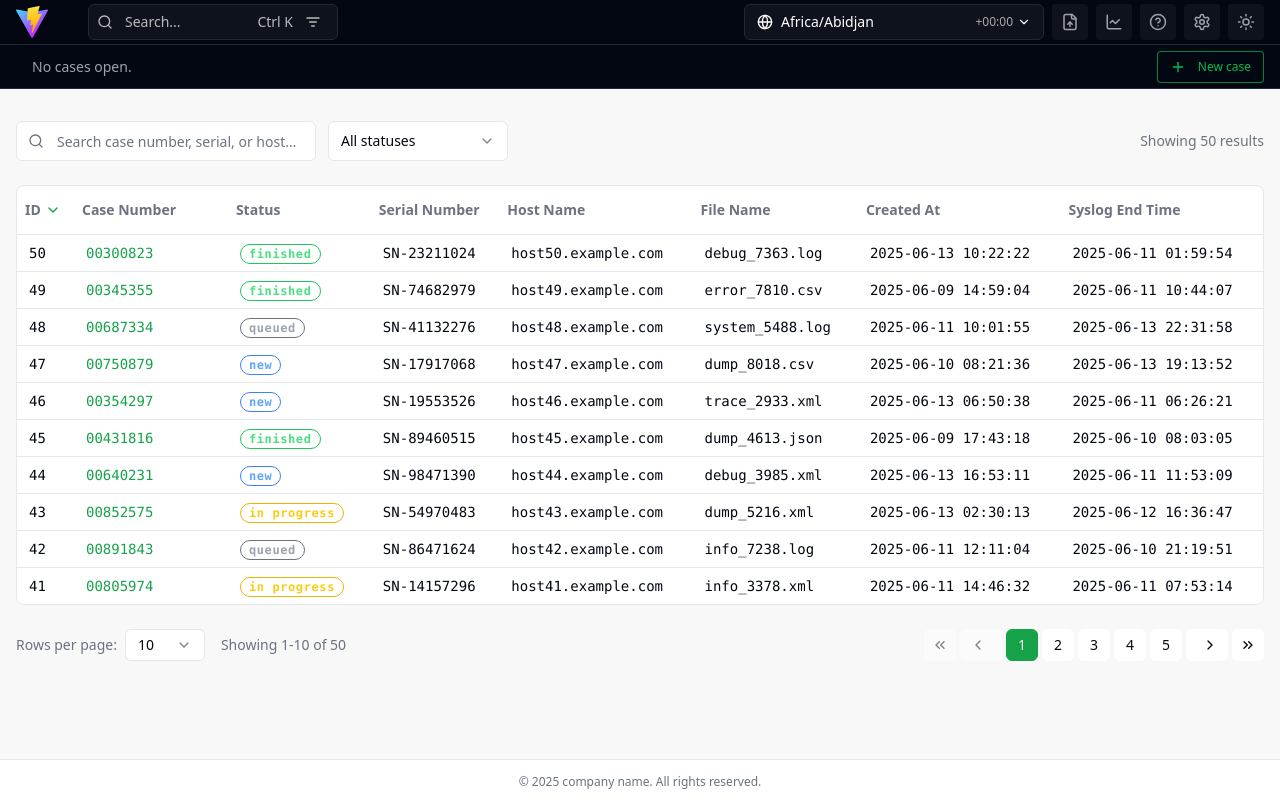
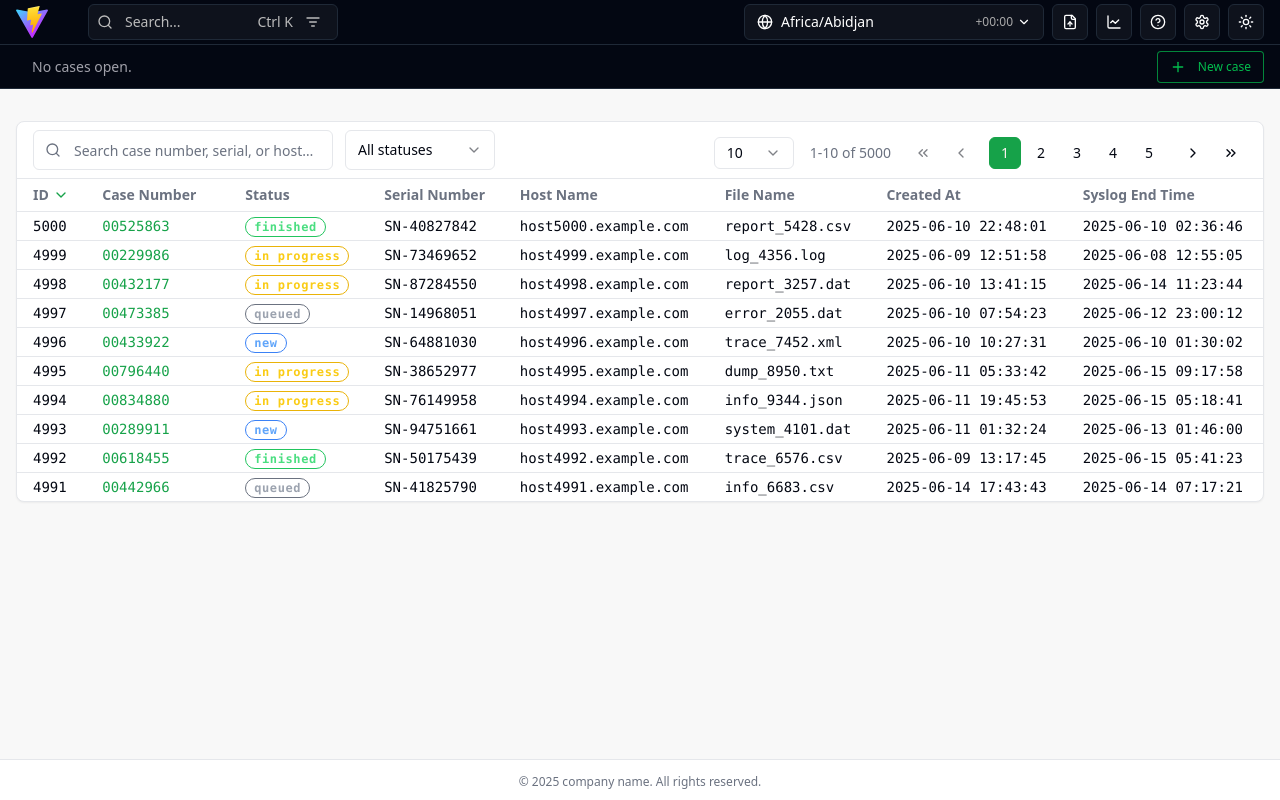
Before and after one commit to prijinprakash/support-log-analytics, a React (Vite) app: page / in a window 1280 px wide. Built offline with nearby package versions, Linux system fonts and the light colour scheme.

Commit message:
ui improvements

```diff
--- a/src/components/Header.tsx
+++ b/src/components/Header.tsx
@@ -4,6 +4,7 @@ import UploadDialog from "./UploadDialog";
 import HelpDialog from "./HelpDialog";
 import { HelpCircle, Moon, Sun } from "lucide-react";
 import { Tooltip, TooltipTrigger, TooltipContent } from "@/components/ui/tooltip";
+import { Button } from "./ui/button";
 import { useState, useEffect } from "react";
 import { FileUp, ChartLine, Settings } from "lucide-react";
 import { useNavigate } from "react-router-dom";
@@ -76,71 +77,71 @@ const Header = () => {
             <TimezoneSelector />
             <Tooltip>
               <TooltipTrigger asChild>
-                <button
+                <Button
+                  className="h-9 w-9 cursor-pointer bg-lightbackground text-white border border-headerborder hover:bg-headerborder hover:text-white"
                   aria-label="upload-file"
-                  className="navicon"
-                  type="button"
+                  variant="outline"
                   onClick={() => setUploadDialogOpen(true)}
                 >
-                  <FileUp size={18} className="text-zinc-400"/>
-                </button>
+                  <FileUp/>
+                </Button>
               </TooltipTrigger>
               <TooltipContent className="bg-white text-secondary text-xs">upload file</TooltipContent>
             </Tooltip>
             <Tooltip>
               <TooltipTrigger asChild>
-                <button
+                <Button
+                  className="h-9 w-9 cursor-pointer bg-lightbackground text-white border border-headerborder hover:bg-headerborder hover:text-white"
                   aria-label="user-statistics"
-                  className="navicon"
                   onClick={() => navigate('/statistics')}
-                  type="button"
+                  variant="outline"
                 >
-                  <ChartLine size={18} className="text-zinc-400"/>
-                </button>
+                  <ChartLine/>
+                </Button>
               </TooltipTrigger>
               <TooltipContent className="bg-white text-secondary text-xs">user statistics</TooltipContent>
             </Tooltip>
             <Tooltip>
               <TooltipTrigger asChild>
-                <button
+                <Button
+                  className="h-9 w-9 cursor-pointer bg-lightbackground text-white border border-headerborder hover:bg-headerborder hover:text-white"
                   aria-label="help"
-                  className="navicon"
-                  type="button"
+                  variant="outline"
                   onClick={() => setHelpDialogOpen(true)}
                 >
-                  <HelpCircle size={18} className="text-zinc-400"/>
-                </button>
+                  <HelpCircle/>
+                </Button>
               </TooltipTrigger>
               <TooltipContent className="bg-white text-secondary text-xs">help</TooltipContent>
             </Tooltip>
             <Tooltip>
               <TooltipTrigger asChild>
-                <button
+                <Button
+                  className="h-9 w-9 cursor-pointer bg-lightbackground text-white border border-headerborder hover:bg-headerborder hover:text-white"
                   aria-label="settings"
-                  className="navicon"
                   onClick={() => navigate('/settings')}
-                  type="button"
+                  variant="outline"
                 >
-                  <Settings size={18} className="text-zinc-400"/>
-                </button>
+                  <Settings/>
+                </Button>
               </TooltipTrigger>
               <TooltipContent className="bg-white text-secondary text-xs">settings</TooltipContent>
             </Tooltip>
             <Tooltip>
               <TooltipTrigger asChild>
-                <button
+                <Button
+                  className="h-9 w-9 cursor-pointer bg-lightbackground text-white border border-headerborder hover:bg-headerborder hover:text-white"
                   aria-label="Toggle dark mode"
-                  className="navicon"
                   onClick={handleThemeToggle}
                   data-testid="dark-toggle"
-                  type="button"
+                  variant="outline"
                 >
                   {dark ? (
-                    <Moon size={18} className="text-zinc-400" />
+                    <Moon/>
                   ) : (
-                    <Sun size={18} className="text-zinc-400" />
+                    <Sun/>
                   )}
-                </button>
+                </Button>
               </TooltipTrigger>
               <TooltipContent className="bg-white text-secondary text-xs">
                   Switch to {dark ? "light" : "dark"} theme
--- a/src/components/UploadDialog.tsx
+++ b/src/components/UploadDialog.tsx
@@ -114,7 +114,7 @@ const UploadDialog = ({ open, onOpenChange }: UploadDialogProps) => {
           <div className="space-y-2">
             <Label>File</Label>
             <div
-              className={`border-2 border-dashed rounded-lg p-6 text-center transition-colors ${
+              className={`border border-dashed rounded-lg p-6 text-center transition-colors ${
                 isDragOver
                   ? "border-brand bg-brand/5"
                   : "border-gray-300 hover:border-brand"
--- a/src/components/case/CasesTable.tsx
+++ b/src/components/case/CasesTable.tsx
@@ -1,5 +1,12 @@
 import React, { useEffect, useMemo, useState } from "react";
 import { Table, TableBody, TableCell, TableHead, TableHeader, TableRow } from "@/components/ui/table";
+import {
+  Card,
+  CardContent,
+  CardHeader,
+  CardTitle,
+  CardFooter,
+} from "@/components/ui/card"
 import moment from "moment-timezone";
 import { ChevronUp, ChevronDown } from "lucide-react";
 import { CasesTableFilters } from "./CasesTableFilters";
@@ -150,6 +157,8 @@ const CasesTable: React.FC = () => {
 
   return (
     <section className="px-4 w-full">
+      <Card>
+        <CardHeader className="py-2 px-4 flex flex-row justify-between items-center">
           <CasesTableFilters
             search={search}
             statusFilter={statusFilter}
@@ -157,34 +166,43 @@ const CasesTable: React.FC = () => {
             onStatusFilterChange={handleStatusFilterChange}
             resultCount={filteredData.length}
           />
-
-      <div className="bg-card rounded-lg border border-border overflow-hidden">
+          <CasesTablePagination
+            currentPage={page}
+            totalPages={pageCount}
+            onPageChange={setPage}
+            pageSize={pageSize}
+            onPageSizeChange={handlePageSizeChange}
+            totalItems={filteredData.length}
+          />
+        </CardHeader>
+        <CardContent className="p-0 border-t">
+          {/* <div className="bg-card rounded-lg border border-border overflow-hidden"> */}
         <Table>
           <TableHeader>
             <TableRow className="border-b border-border hover:bg-transparent">
-              <TableHead className="h-12 px-2 cursor-pointer select-none text-muted-foreground font-semibold" onClick={() => handleSort("id")}>
+              <TableHead className="h-8 cursor-pointer select-none text-muted-foreground font-semibold" onClick={() => handleSort("id")}>
                 <span className="inline-flex items-center">
                   ID
                   {sortBy === "id" && (sortDir === "asc" ? <ChevronUp className="ml-1 w-4 h-4 text-primary" /> : <ChevronDown className="ml-1 w-4 h-4 text-primary" />)}
                 </span>
               </TableHead>
-              <TableHead className="min-w-[140px] px-2 text-muted-foreground font-semibold">Case Number</TableHead>
-              <TableHead className="min-w-[130px] px-2 cursor-pointer select-none text-muted-foreground font-semibold" onClick={() => handleSort("status")}>
+              <TableHead className="h-8 min-w-[140px] text-muted-foreground font-semibold">Case Number</TableHead>
+              <TableHead className="h-8 min-w-[130px] cursor-pointer select-none text-muted-foreground font-semibold" onClick={() => handleSort("status")}>
                 <span className="inline-flex items-center">
                   Status
                   {sortBy === "status" && (sortDir === "asc" ? <ChevronUp className="ml-1 w-4 h-4 text-primary" /> : <ChevronDown className="ml-1 w-4 h-4 text-primary" />)}
                 </span>
               </TableHead>
-              <TableHead className="px-2 text-muted-foreground font-semibold">Serial Number</TableHead>
-              <TableHead className="px-2 text-muted-foreground font-semibold">Host Name</TableHead>
-              <TableHead className="px-2 text-muted-foreground font-semibold">File Name</TableHead>
-              <TableHead className="min-w-[160px] px-2 cursor-pointer select-none text-muted-foreground font-semibold" onClick={() => handleSort("createdAt")}>
+              <TableHead className="h-8 text-muted-foreground font-semibold">Serial Number</TableHead>
+              <TableHead className="h-8 text-muted-foreground font-semibold">Host Name</TableHead>
+              <TableHead className="h-8 text-muted-foreground font-semibold">File Name</TableHead>
+              <TableHead className="h-8 min-w-[160px] cursor-pointer select-none text-muted-foreground font-semibold" onClick={() => handleSort("createdAt")}>
                 <span className="inline-flex items-center">
                   Created At
                   {sortBy === "createdAt" && (sortDir === "asc" ? <ChevronUp className="ml-1 w-4 h-4 text-primary" /> : <ChevronDown className="ml-1 w-4 h-4 text-primary" />)}
                 </span>
               </TableHead>
-              <TableHead className="min-w-[160px] px-2 text-muted-foreground font-semibold">Syslog End Time</TableHead>
+              <TableHead className="h-8 min-w-[160px] text-muted-foreground font-semibold">Syslog End Time</TableHead>
             </TableRow>
           </TableHeader>
           <TableBody>
@@ -201,16 +219,11 @@ const CasesTable: React.FC = () => {
             )}
           </TableBody>
         </Table>
-      </div>
+      {/* </div> */}
 
-      <CasesTablePagination
-        currentPage={page}
-        totalPages={pageCount}
-        onPageChange={setPage}
-        pageSize={pageSize}
-        onPageSizeChange={handlePageSizeChange}
-        totalItems={filteredData.length}
-      />
+
+        </CardContent>
+      </Card>
     </section>
   );
 };
--- a/src/components/case/CasesTableFilters.tsx
+++ b/src/components/case/CasesTableFilters.tsx
@@ -24,22 +24,21 @@ export const CasesTableFilters: React.FC<CasesTableFiltersProps> = ({
   resultCount,
 }) => {
   return (
-    <div className="mb-6 flex flex-col sm:flex-row gap-4 sm:items-center justify-between">
-      <div className="flex flex-col sm:flex-row gap-3 w-full sm:w-auto">
+      <div className="flex gap-3 items-center justify-between">
         <div className="relative flex-1 min-w-[300px]">
           <Input
             placeholder="Search case number, serial, or host…"
             value={search}
             onChange={e => onSearchChange(e.target.value)}
-            className="w-full pl-10 bg-background border-border text-foreground placeholder:text-muted-foreground focus:border-primary h-10"
+            className="w-full pl-10 placeholder:text-muted-foreground focus:border-primary h-10 focus-visible:ring-0"
           />
           <SearchIcon className="absolute left-3 top-1/2 -translate-y-1/2 text-muted-foreground w-4 h-4" />
         </div>
         <Select value={statusFilter} onValueChange={onStatusFilterChange}>
-          <SelectTrigger className="sm:min-w-[180px] bg-background border-border text-foreground focus:border-primary h-10">
+          <SelectTrigger className="w-[150px] text-foreground focus:border-primary h-10 focus-visible:ring-0">
             <SelectValue placeholder="Filter by status" />
           </SelectTrigger>
-          <SelectContent className="bg-background border-border">
+          <SelectContent className="bg-background">
             <SelectItem value="all" className="text-foreground hover:bg-accent hover:text-accent-foreground">All statuses</SelectItem>
             {statusOptions.map((status) => (
               <SelectItem value={status} key={status} className="text-foreground hover:bg-accent hover:text-accent-foreground">
@@ -49,9 +48,5 @@ export const CasesTableFilters: React.FC<CasesTableFiltersProps> = ({
           </SelectContent>
         </Select>
       </div>
-      <div className="text-sm text-muted-foreground mt-1 sm:mt-0">
-        Showing {resultCount} results{search && ` for '${search}'`}
-      </div>
-    </div>
   );
 };
--- a/src/components/case/CasesTablePagination.tsx
+++ b/src/components/case/CasesTablePagination.tsx
@@ -28,7 +28,7 @@ export const CasesTablePagination: React.FC<CasesTablePaginationProps> = ({
     <div className="mt-6 flex items-center justify-between gap-4">
       <div className="flex items-center gap-4 w-full">
         <div className="flex items-center gap-2">
-          <span className="text-sm text-muted-foreground">Rows per page:</span>
+          {/* <span className="text-sm text-muted-foreground">Rows per page:</span> */}
           <Select value={pageSize.toString()} onValueChange={(value) => onPageSizeChange(Number(value))}>
             <SelectTrigger className="w-20 h-8 bg-background border-border">
               <SelectValue />
@@ -42,7 +42,7 @@ export const CasesTablePagination: React.FC<CasesTablePaginationProps> = ({
           </Select>
         </div>
         <div className="text-sm text-muted-foreground">
-          Showing {startItem}-{endItem} of {totalItems}
+          {startItem}-{endItem} of {totalItems}
         </div>
       </div>
 
--- a/src/components/case/CasesTableRow.tsx
+++ b/src/components/case/CasesTableRow.tsx
@@ -45,8 +45,8 @@ const CasesTableRow: React.FC<CasesTableRowProps> = ({ case: caseItem, timezone
 
   return (
     <TableRow className="hover:bg-muted/50 dark:hover:bg-muted/50">
-      <TableCell className="px-3 py-2 font-mono">{caseItem.id}</TableCell>
-      <TableCell className="px-3 py-2 font-mono">
+      <TableCell className="py-1 font-mono">{caseItem.id}</TableCell>
+      <TableCell className="py-1 font-mono">
         <button
           onClick={handleCaseNumberClick}
           className="text-primary hover:text-primary/80 hover:underline transition-colors cursor-pointer font-mono"
@@ -62,14 +62,14 @@ const CasesTableRow: React.FC<CasesTableRowProps> = ({ case: caseItem, timezone
           )}
         </button>
       </TableCell>
-      <TableCell className="px-3 py-2 font-mono">
+      <TableCell className="py-1 font-mono">
         <CaseStatusBadge status={caseItem.status} />
       </TableCell>
-      <TableCell className="px-3 py-2 font-mono">{caseItem.serialNumber}</TableCell>
-      <TableCell className="px-3 py-2 font-mono">{caseItem.hostName}</TableCell>
-      <TableCell className="px-3 py-2 font-mono">{caseItem.fileName}</TableCell>
-      <TableCell className="px-3 py-2 font-mono">{formatDateTime(caseItem.createdAt)}</TableCell>
-      <TableCell className="px-3 py-2 font-mono">{formatDateTime(caseItem.syslogEndTime)}</TableCell>
+      <TableCell className="py-1 font-mono">{caseItem.serialNumber}</TableCell>
+      <TableCell className="py-1 font-mono">{caseItem.hostName}</TableCell>
+      <TableCell className="py-1 font-mono">{caseItem.fileName}</TableCell>
+      <TableCell className="py-1 font-mono">{formatDateTime(caseItem.createdAt)}</TableCell>
+      <TableCell className="py-1 font-mono">{formatDateTime(caseItem.syslogEndTime)}</TableCell>
     </TableRow>
   );
 };
--- a/src/index.css
+++ b/src/index.css
@@ -94,7 +94,7 @@ body {
     font-size: 16px;
   }
   .navicon {
-    @apply rounded p-2 bg-lightbackground hover:bg-zinc-800 transition-colors h-9 w-9 flex items-center justify-center;
+    @apply rounded p-2 bg-lightbackground hover:bg-headerborder transition-colors h-9 w-9 flex items-center justify-center;
   }
 }
 
--- a/src/pages/CaseDetail.tsx
+++ b/src/pages/CaseDetail.tsx
@@ -195,14 +195,14 @@ const CaseDetail = () => {
             <Tabs value={activeTab}>
               <TabsContent value="overview" className="m-0">
                 {/* <div className="space-y-6"> */}
-                  <div>
+                  {/* <div>
                     <h3 className="text-lg font-semibold mb-3">Case Overview</h3>
                     <p className="text-muted-foreground mb-6">
                       This is a detailed overview of case {caseData.caseNumber}. The case involves analysis of system logs
                       from {caseData.hostName}. Current processing status shows the cluster is active and analysis
                       is progressing normally.
                     </p>
-                  </div>
+                  </div> */}
 
                   {/* Visualizations Grid */}
                   <div className="grid grid-cols-2 gap-6">
--- a/src/pages/Index.tsx
+++ b/src/pages/Index.tsx
@@ -4,24 +4,24 @@ import { useState, useEffect } from "react";
 import PageLoader from "@/components/PageLoader";
 
 const Index = () => {
-  const [isLoading, setIsLoading] = useState(true);
+  // const [isLoading, setIsLoading] = useState(true);
 
-  useEffect(() => {
-    // Simulate loading time for the page
-    const timer = setTimeout(() => {
-      setIsLoading(false);
-    }, 500);
+  // useEffect(() => {
+  //   // Simulate loading time for the page
+  //   const timer = setTimeout(() => {
+  //     setIsLoading(false);
+  //   }, 500);
 
-    return () => clearTimeout(timer);
-  }, []);
+  //   return () => clearTimeout(timer);
+  // }, []);
 
-  if (isLoading) {
-    return (
-      <main className="flex-1 flex items-center justify-center py-8">
-        <PageLoader />
-      </main>
-    );
-  }
+  // if (isLoading) {
+  //   return (
+  //     <main className="flex-1 flex items-center justify-center py-8">
+  //       <PageLoader />
+  //     </main>
+  //   );
+  // }
 
   return (
     <main className="flex-1 flex items-start justify-center py-8">
--- a/src/store/casesStore.ts
+++ b/src/store/casesStore.ts
@@ -38,7 +38,7 @@ function generateMockCases(): Case[] {
   }
 
   const now = Date.now();
-  return Array(50)
+  return Array(5000)
     .fill(null)
     .map((_, idx) => ({
       id: idx + 1,
```
Lines whose indentation alone changed are shown as unchanged.
